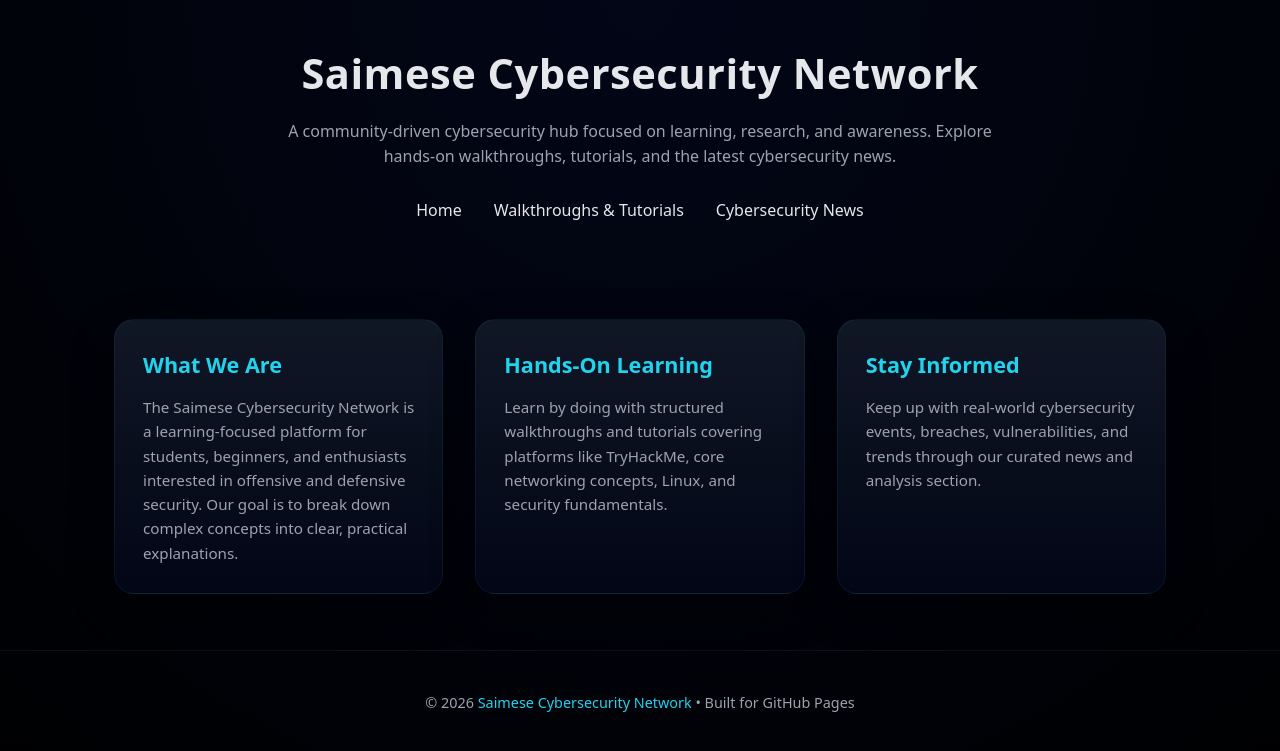
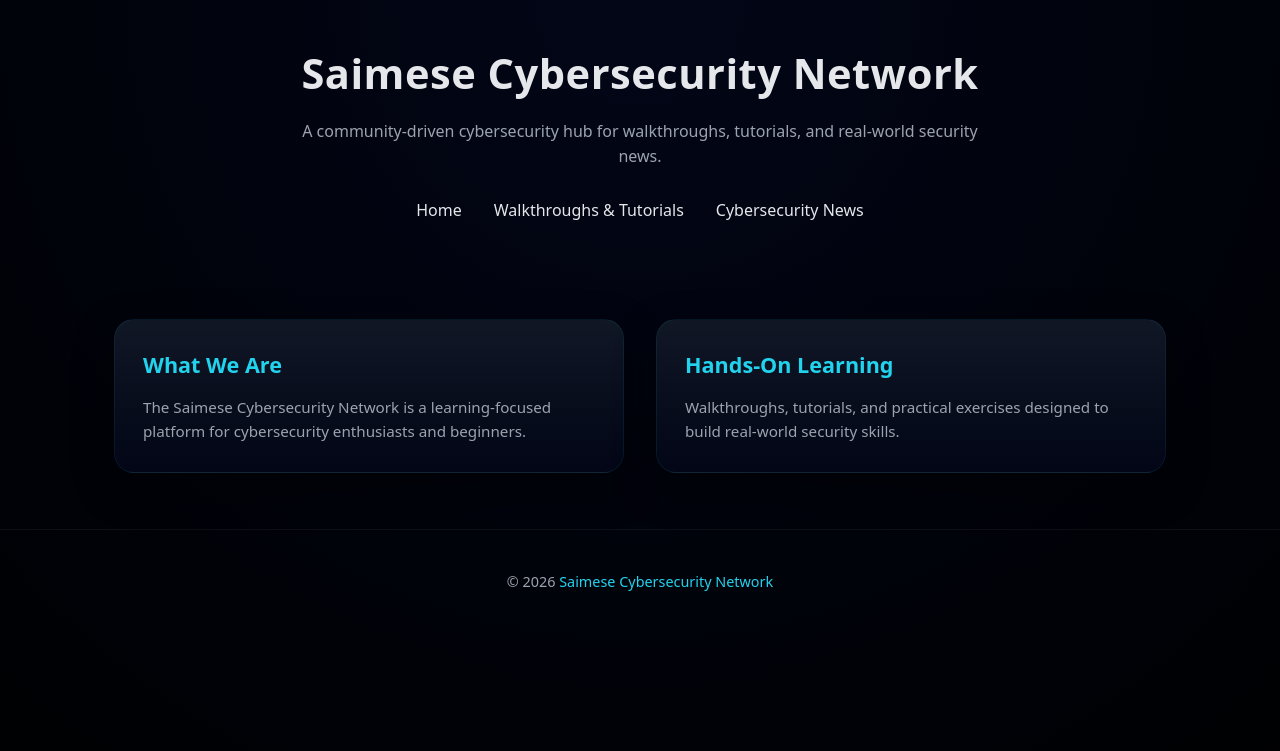
Before and after one commit to Saimese/Saimese-Cybersecurity-Network, a Jekyll site: the page built from index.html, in a window 1280 px wide. Shown: the top 751 px of the page. Built offline with Jekyll 4.4.1, drawn with Linux system fonts in a browser that asks for light colours.

Commit message:
Refactor index.html for layout and content updates
Updated the HTML structure to include layout and title metadata. Enhanced content sections for clarity and focus on cybersecurity learning.

```diff
--- a/index.html
+++ b/index.html
@@ -1,57 +1,20 @@
-<!DOCTYPE html>
-<html lang="en">
-<head>
-  <meta charset="UTF-8" />
-  <meta name="viewport" content="width=device-width, initial-scale=1.0" />
-  <title>Saimese Cybersecurity Network</title>
-  <link rel="stylesheet" href="style.css">
-</head>
-<body>
-  <header>
-    <h1>Saimese Cybersecurity Network</h1>
-    <p>
-      A community-driven cybersecurity hub focused on learning, research, and
-      awareness. Explore hands-on walkthroughs, tutorials, and the latest
-      cybersecurity news.
-    </p>
-    <nav>
-      <a href="index.html">Home</a>
-      <a href="walkthroughs.html">Walkthroughs & Tutorials</a>
-      <a href="news.html">Cybersecurity News</a>
-    </nav>
-  </header>
+---
+layout: default
+title: Home
+---
 
-  <main>
 <section class="card">
   <h2>What We Are</h2>
   <p>
     The Saimese Cybersecurity Network is a learning-focused platform for
-        students, beginners, and enthusiasts interested in offensive and
-        defensive security. Our goal is to break down complex concepts into
-        clear, practical explanations.
+    cybersecurity enthusiasts and beginners.
   </p>
 </section>
 
 <section class="card">
   <h2>Hands-On Learning</h2>
   <p>
-        Learn by doing with structured walkthroughs and tutorials covering
-        platforms like TryHackMe, core networking concepts, Linux, and security
-        fundamentals.
+    Walkthroughs, tutorials, and practical exercises designed to build
+    real-world security skills.
   </p>
 </section>
-
-    <section class="card">
-      <h2>Stay Informed</h2>
-      <p>
-        Keep up with real-world cybersecurity events, breaches, vulnerabilities,
-        and trends through our curated news and analysis section.
-      </p>
-    </section>
-  </main>
-
-  <footer>
-    <p>© 2026 <span>Saimese Cybersecurity Network</span> • Built for GitHub Pages</p>
-  </footer>
-</body>
-</html>
```
Lines whose indentation alone changed are shown as unchanged.
